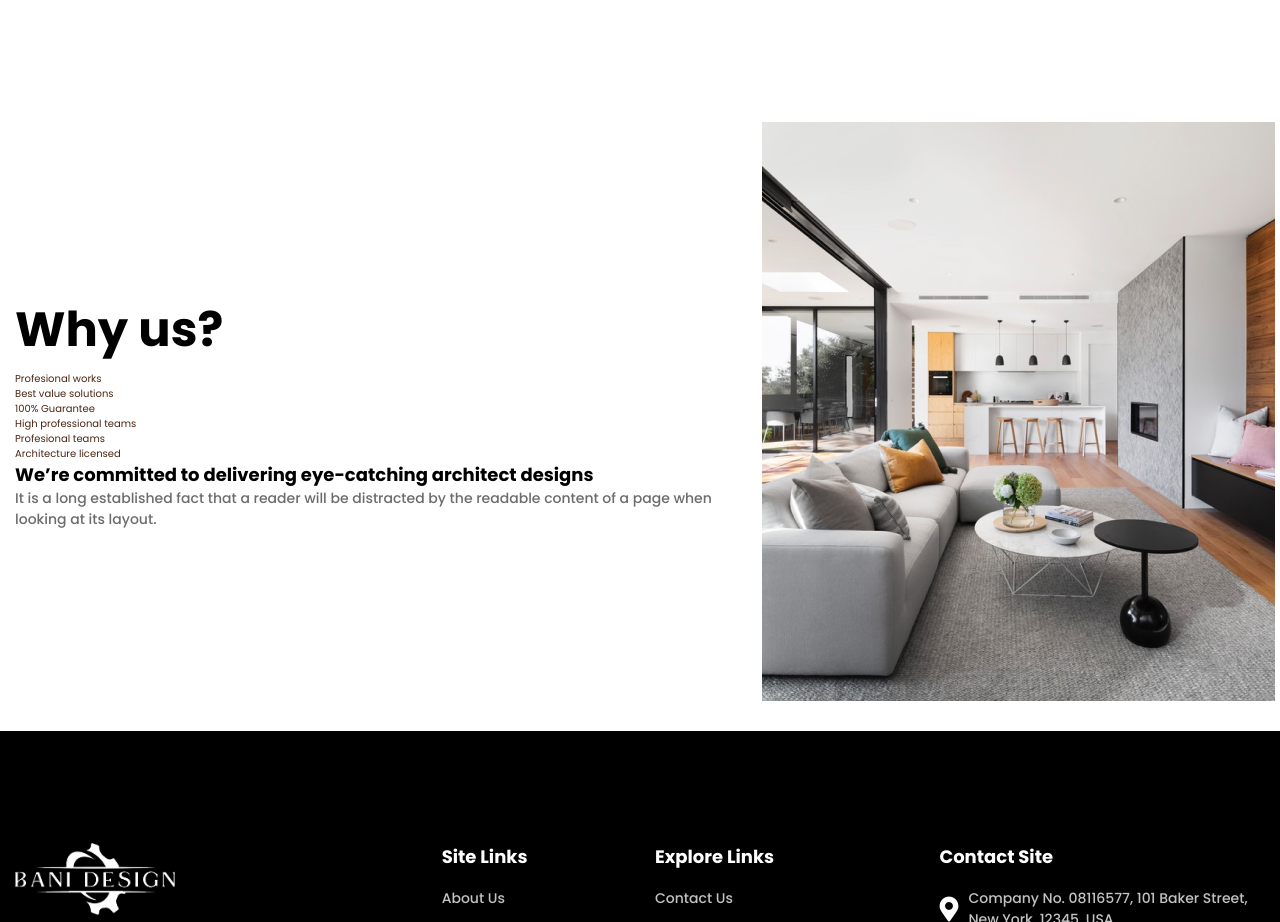
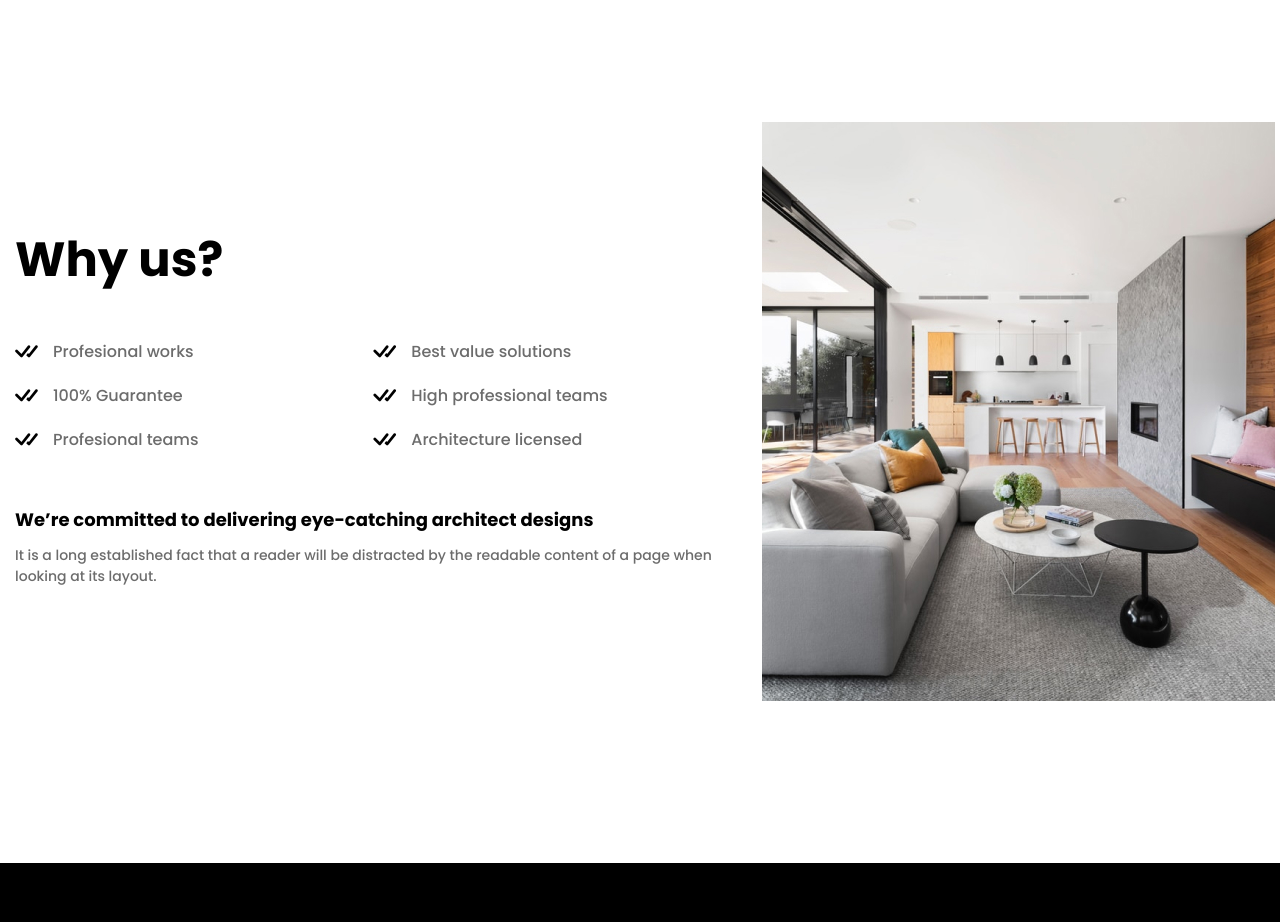
Before and after one commit to OguzhanArslan/banidizayn-nextjs, a Next.js app: page / in a window 1280 px wide. Shown: the part 2480-3402 px from the top of the page. Built offline with nearby package versions, Linux system fonts and the light colour scheme.

Commit message:
homepage

```diff
--- /dev/null
+++ b/components/Home/Service/Service.js
@@ -0,0 +1,10 @@
+import React from "react"
+import styles from "./Service.module.scss"
+
+function Service(props){
+    return (<div className={styles["home_service"]}>
+
+    </div>)
+}
+
+export default Service
--- /dev/null
+++ b/components/Home/Service/Service.module.scss
@@ -0,0 +1,7 @@
+// main: .
+
+.home {
+    &__service {
+
+    }
+}
--- a/components/Home/WhyUs/WhyUs.js
+++ b/components/Home/WhyUs/WhyUs.js
@@ -4,6 +4,9 @@ import Image from "next/image"
 import styles from "./WhyUs.module.scss"
 
 import WhyUsImage from "../../../assets/images/home/whyus.jpg"
+import List from "../../List/List"
+
+var listData = ["Profesional works", "Best value solutions", "100% Guarantee", "High professional teams", "Profesional teams", "Architecture licensed"]
 
 export default function HomeWhyUs(props) {
     return (
@@ -12,14 +15,7 @@ export default function HomeWhyUs(props) {
                 <div className="row justify-beetween align-items-center">
                     <div className="col-12 col-md-7">
                         <h2>Why us?</h2>
-                        <ul className="list">
-                            <li>Profesional works</li>
-                            <li>Best value solutions</li>
-                            <li>100% Guarantee</li>
-                            <li>High professional teams</li>
-                            <li>Profesional teams</li>
-                            <li>Architecture licensed</li>
-                        </ul>
+                        <List data={listData} />
                         <p><strong>We’re committed to delivering eye-catching architect designs</strong></p>
                         <p>It is a long established fact that a reader will be distracted by the readable content of a page when looking at its layout.</p>
                     </div>
--- a/components/Home/WhyUs/WhyUs.module.scss
+++ b/components/Home/WhyUs/WhyUs.module.scss
@@ -2,11 +2,14 @@
 
 .home {
     &__whyus {
+        margin-bottom: 162px;
+
         h2 {
             color: #000000;
             font-weight: 700;
             font-size: 48px;
             line-height: 72px;
+            margin-bottom: 34px;
         }
 
         p {
@@ -14,6 +17,7 @@
             font-weight: 500;
             font-size: 14px;
             line-height: 21px;
+            margin-bottom: 12px;
 
             strong {
                 color: #000000;
--- /dev/null
+++ b/components/List/List.js
@@ -0,0 +1,16 @@
+import React from "react"
+import styles from "./List.module.scss"
+
+function List(props) {
+    return (
+        <ul className={styles.list}>
+            {props.data.map(function(item, index) {
+                return (
+                    <li key={index}>{item}</li>
+                )
+            })}
+        </ul>
+    )
+}
+
+export default List
--- /dev/null
+++ b/components/List/List.module.scss
@@ -0,0 +1,28 @@
+// main: .
+
+.list {
+    display: flex;
+    flex-wrap: wrap;
+    margin-bottom: 44px;
+
+    li {
+        color: #6C6C6C;
+        font-weight: 500;
+        font-size: 16px;
+        line-height: 24px;
+        width: 50%;
+        padding: 10px 10px 10px 38px;
+        position: relative;
+
+        &::before {
+            font-family: "icomoon";
+            content: "\e905";
+            color: #000000;
+            font-size: 13px;
+            position: absolute;
+            left: 0;
+            top: 50%;
+            margin-top: -12px;
+        }
+    }
+}
--- a/pages/index.js
+++ b/pages/index.js
@@ -3,6 +3,7 @@ import HomeBanner from '../components/Banner/Home/Banner'
 import HomeAbout from '../components/Home/About/About'
 import HomeTeam from "../components/Home/Team/Team"
 import HomeWhyUs from "../components/Home/WhyUs/WhyUs"
+import HomeService from "../components/Home/Service/Service"
 
 import { Data_Banner, Data_HomeAbout } from "../data/index"
 
@@ -16,6 +17,7 @@ export default function Home() {
             <HomeAbout data={Data_HomeAbout} />
             <HomeTeam />
             <HomeWhyUs />
+            <HomeService />
         </>
     )
 }
```
